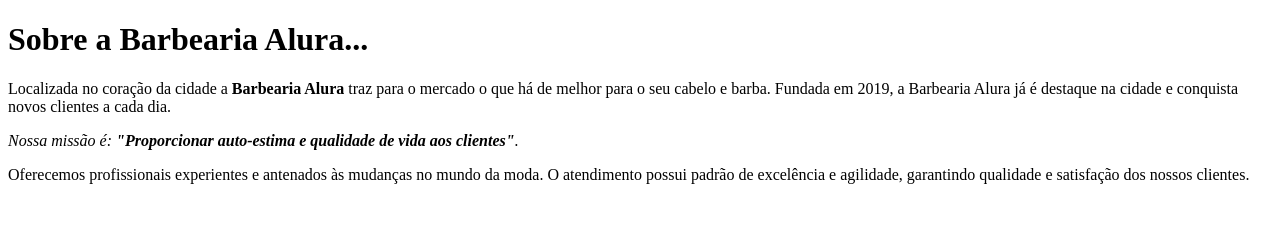
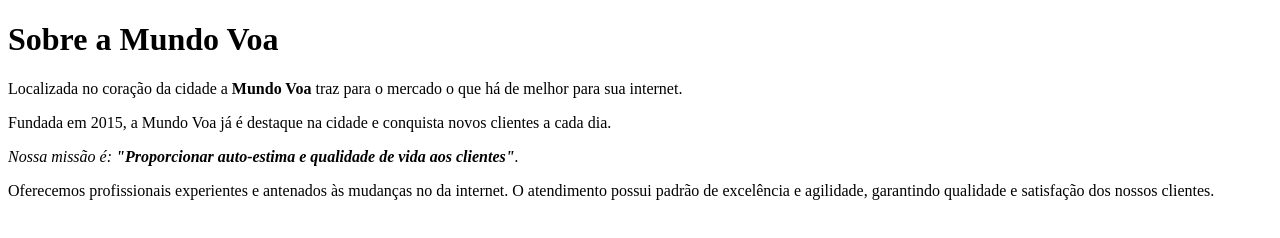
Before and after one commit to lucasiwanczuk/mobidocker, a plain HTML site: page index.html in a window 1280 px wide. Drawn offline with Linux system fonts and the light colour scheme.

Commit message:
Modificado TAG TITLE e linguagem nativa

```diff
--- a/index.html
+++ b/index.html
@@ -5,19 +5,20 @@
     <meta charset="UTF-8">
     <meta http-equiv="X-UA-Compatible" content="IE=edge">
     <meta name="viewport" content="width=device-width, initial-scale=1.0">
-    <title>Alura Barber</title>
+    <title>Mundo Voa</title>
 </head>
 
 <body>
-    <h1>Sobre a Barbearia Alura...</h1>
+    <h1>Sobre a Mundo Voa</h1>
 
-    <p>Localizada no coração da cidade a <strong>Barbearia Alura</strong> traz para o mercado o que há de melhor para o seu cabelo e
-        barba.
-        Fundada em 2019, a Barbearia Alura já é destaque na cidade e conquista novos clientes a cada dia.</p>
+    <p>Localizada no coração da cidade a <strong>Mundo Voa</strong> traz para o mercado o que há de melhor para sua
+        internet.</p>
+
+    <p>Fundada em 2015, a Mundo Voa já é destaque na cidade e conquista novos clientes a cada dia.</p>
 
     <p><em>Nossa missão é: <strong>"Proporcionar auto-estima e qualidade de vida aos clientes"</strong>.</em></p>
 
-    <p>Oferecemos profissionais experientes e antenados às mudanças no mundo da moda. O atendimento possui padrão de
+    <p>Oferecemos profissionais experientes e antenados às mudanças no da internet. O atendimento possui padrão de
         excelência e agilidade, garantindo qualidade e satisfação dos nossos clientes.</p>
 
 </body>
```
